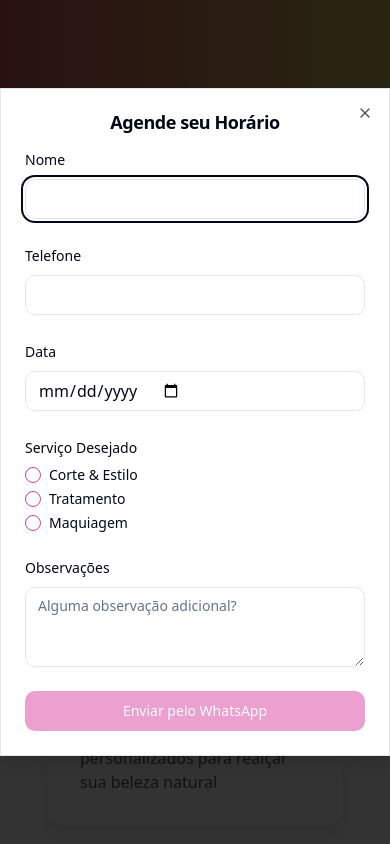
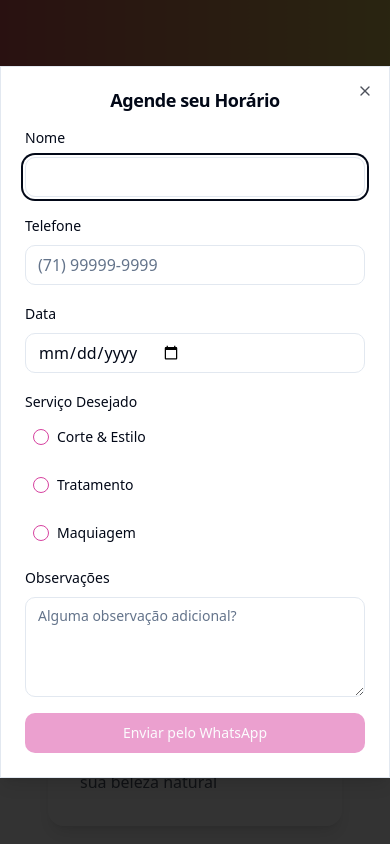
Before and after one commit to tiowick/sleek-salon-dashboard, a React (Vite) app: page / in a window 390 px wide. Both pictures are taken after a click on the button "Agende Agora". Shown: the top 844 px of the page. Built offline with nearby package versions, Linux system fonts and the light colour scheme.

Commit message:
Improve responsiveness and WhatsApp integration
Added responsiveness to the booking form and implemented page refresh after successful WhatsApp message submission.

```diff
--- a/src/components/BookingForm.tsx
+++ b/src/components/BookingForm.tsx
@@ -60,11 +60,15 @@ Olá! Gostaria de agendar um horário:
 📌 Observações: ${formData.notes}
     `.trim();
 
-    window.location.href = `https://wa.me/5571981859864?text=${encodeURIComponent(message)}`;
+    // Abre o WhatsApp e então recarrega a página após um pequeno delay
+    window.open(`https://wa.me/5571981859864?text=${encodeURIComponent(message)}`, "_blank");
+    setTimeout(() => {
+      window.location.reload();
+    }, 1000);
   };
 
   return (
-    <form onSubmit={handleSubmit} className="space-y-6">
+    <form onSubmit={handleSubmit} className="space-y-4 md:space-y-6">
       <div className="space-y-2">
         <Label htmlFor="name">Nome</Label>
         <Input
@@ -72,6 +76,7 @@ Olá! Gostaria de agendar um horário:
           value={formData.name}
           onChange={(e) => setFormData({ ...formData, name: e.target.value })}
           required
+          className="w-full"
         />
       </div>
       <div className="space-y-2">
@@ -81,6 +86,9 @@ Olá! Gostaria de agendar um horário:
           value={formData.phone}
           onChange={(e) => setFormData({ ...formData, phone: e.target.value })}
           required
+          className="w-full"
+          type="tel"
+          placeholder="(71) 99999-9999"
         />
       </div>
       <div className="space-y-2">
@@ -92,12 +100,13 @@ Olá! Gostaria de agendar um horário:
           onChange={handleDateChange}
           min={new Date().toISOString().split('T')[0]}
           required
+          className="w-full"
         />
       </div>
       {formData.date && (
         <div className="space-y-2">
           <Label>Horários Disponíveis</Label>
-          <div className="grid grid-cols-3 gap-2">
+          <div className="grid grid-cols-2 sm:grid-cols-3 md:grid-cols-4 gap-2">
             {availableTimesForDate.map(({ time, available }) => (
               <Button
                 key={time}
@@ -105,7 +114,7 @@ Olá! Gostaria de agendar um horário:
                 variant={formData.time === time ? "default" : "outline"}
                 onClick={() => available && setFormData(prev => ({ ...prev, time }))}
                 disabled={!available}
-                className={`w-full ${!available && "opacity-50"}`}
+                className={`w-full text-sm ${!available && "opacity-50"}`}
               >
                 {time}
               </Button>
@@ -119,18 +128,19 @@ Olá! Gostaria de agendar um horário:
           value={formData.service}
           onValueChange={(value) => setFormData({ ...formData, service: value })}
           required
+          className="flex flex-col space-y-2"
         >
-          <div className="flex items-center space-x-2">
+          <div className="flex items-center space-x-2 p-2 hover:bg-gray-100 rounded-md">
             <RadioGroupItem value="corte" id="corte" />
-            <Label htmlFor="corte">Corte & Estilo</Label>
+            <Label htmlFor="corte" className="flex-grow cursor-pointer">Corte & Estilo</Label>
           </div>
-          <div className="flex items-center space-x-2">
+          <div className="flex items-center space-x-2 p-2 hover:bg-gray-100 rounded-md">
             <RadioGroupItem value="tratamento" id="tratamento" />
-            <Label htmlFor="tratamento">Tratamento</Label>
+            <Label htmlFor="tratamento" className="flex-grow cursor-pointer">Tratamento</Label>
           </div>
-          <div className="flex items-center space-x-2">
+          <div className="flex items-center space-x-2 p-2 hover:bg-gray-100 rounded-md">
             <RadioGroupItem value="maquiagem" id="maquiagem" />
-            <Label htmlFor="maquiagem">Maquiagem</Label>
+            <Label htmlFor="maquiagem" className="flex-grow cursor-pointer">Maquiagem</Label>
           </div>
         </RadioGroup>
       </div>
@@ -141,6 +151,7 @@ Olá! Gostaria de agendar um horário:
           value={formData.notes}
           onChange={(e) => setFormData({ ...formData, notes: e.target.value })}
           placeholder="Alguma observação adicional?"
+          className="w-full min-h-[100px]"
         />
       </div>
       <Button
```
